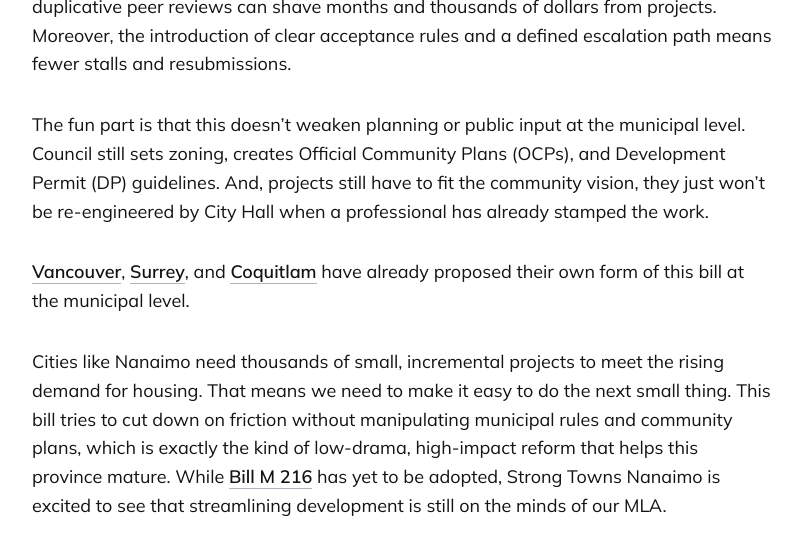
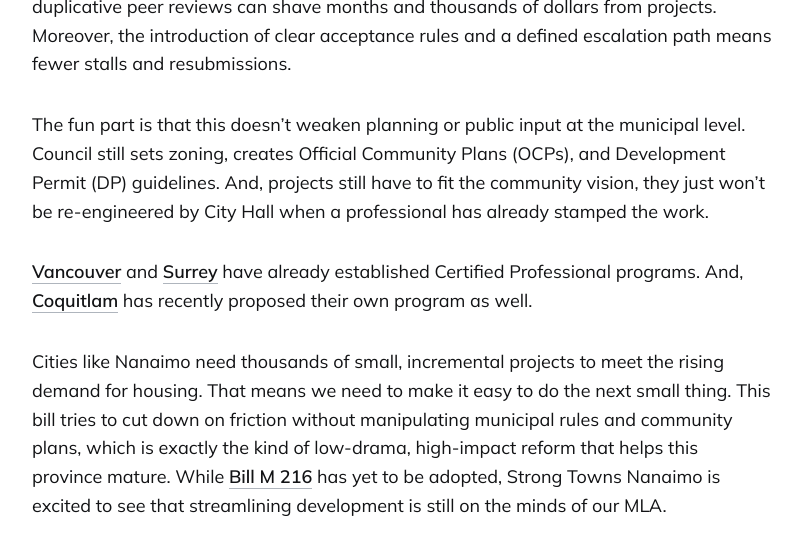
Before and after one commit to LaputanMachines/beautiful-nanaimo, a Jekyll site: the page built from _posts/2025-11-01-bill-m216.md, in a window 1280 px wide and 900 px high, scrolled down 1666 px, cut to the strip 0-613 px from the top of the window. Shown: the top 555 px of the strip, without its empty margins (238-1040 px from the left). Built offline with Jekyll 4.4.1, drawn with Linux system fonts in a browser that asks for light colours; the table of contents is made by our own code.

Commit message:
Enhance Vancouver, Surrey notes in article

```diff
--- a/_posts/2025-11-01-bill-m216.md
+++ b/_posts/2025-11-01-bill-m216.md
@@ -22,6 +22,6 @@ Developments can be delayed due to slow, duplicative approvals. Streamlining the
 
 The fun part is that this doesn’t weaken planning or public input at the municipal level. Council still sets zoning, creates Official Community Plans (OCPs), and Development Permit (DP) guidelines. And, projects still have to fit the community vision, they just won’t be re-engineered by City Hall when a professional has already stamped the work.
 
-[Vancouver](https://vancouver.ca/home-property-development/certified-professional-program.aspx), [Surrey](https://www.surrey.ca/renovating-building-development/certified-professional-program), and [Coquitlam](https://aibc.ca/programs-services/certified-professional-program/) have already proposed their own form of this bill at the municipal level.
+[Vancouver](https://vancouver.ca/home-property-development/certified-professional-program.aspx) and [Surrey](https://www.surrey.ca/renovating-building-development/certified-professional-program) have already established Certified Professional programs. And, [Coquitlam](https://aibc.ca/programs-services/certified-professional-program/) has recently proposed their own program as well.
 
 Cities like Nanaimo need thousands of small, incremental projects to meet the rising demand for housing. That means we need to make it easy to do the next small thing. This bill tries to cut down on friction without manipulating municipal rules and community plans, which is exactly the kind of low-drama, high-impact reform that helps this province mature. While [Bill M 216](https://www.bclaws.gov.bc.ca/civix/document/id/bills/billscurrent/1st43rd:m216-1) has yet to be adopted, Strong Towns Nanaimo is excited to see that streamlining development is still on the minds of our MLA.
```
